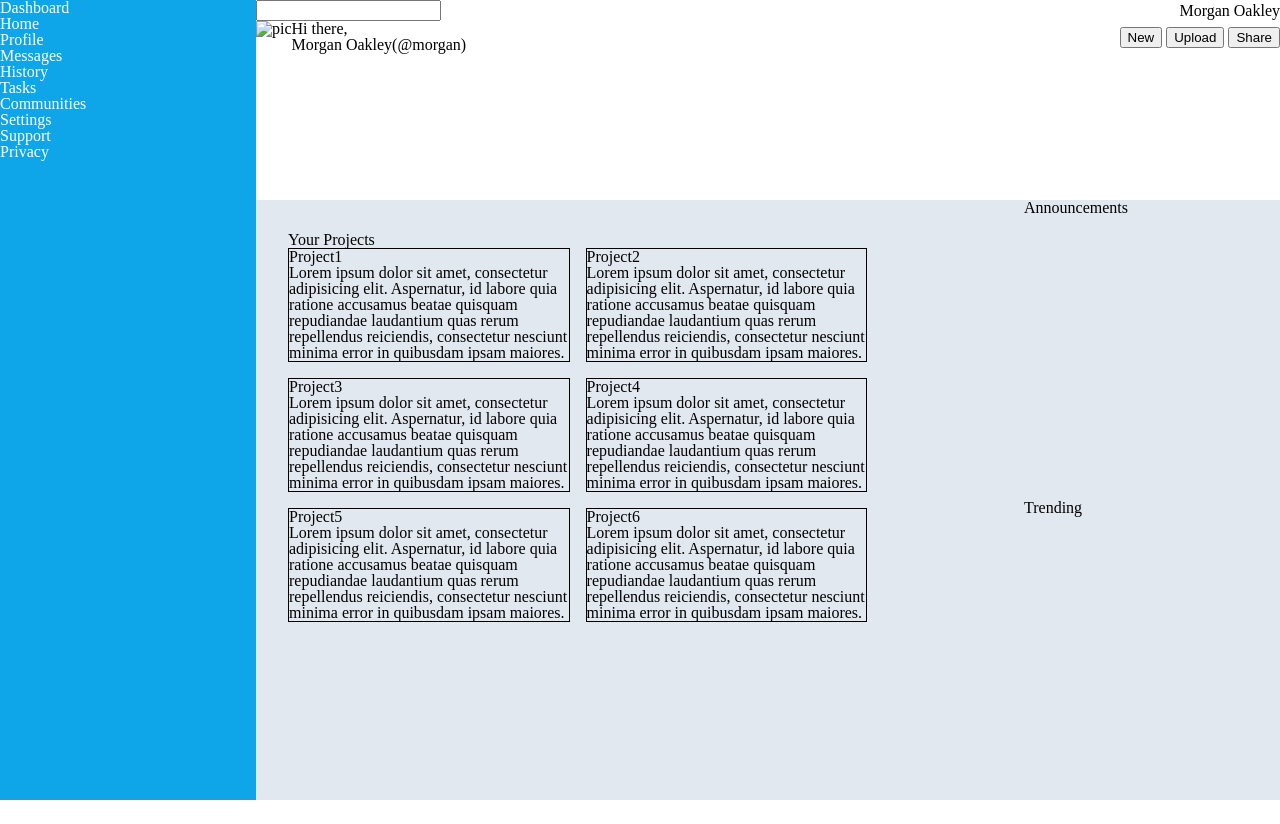
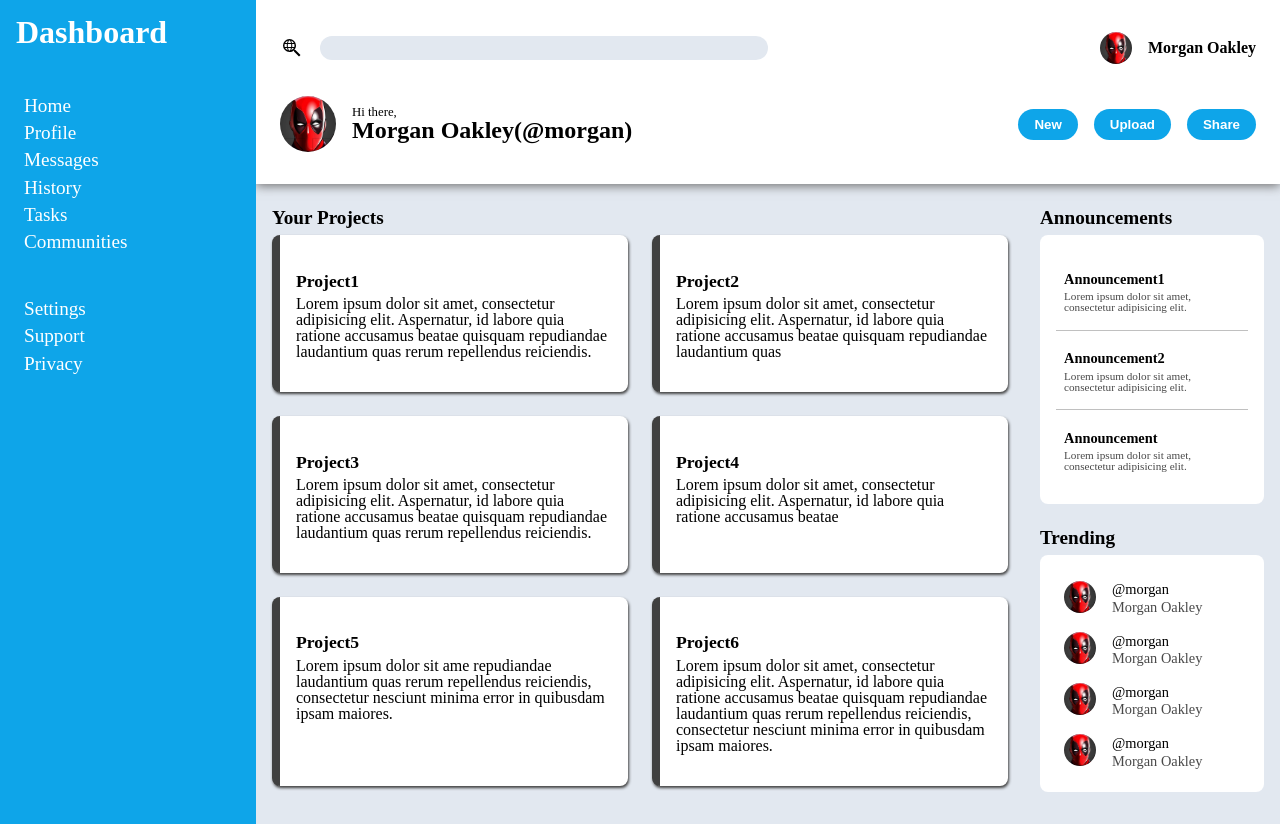
Before and after one commit to MokshagnaV/admin-dashboard, a plain HTML site: page index.html in a window 1280 px wide. Before the commit the page ends 800 px from the top, so only its background shows below. Drawn offline with Linux system fonts and the light colour scheme.

Commit message:
Finish design

```diff
--- a/index.html
+++ b/index.html
@@ -12,8 +12,8 @@
 <body>
     <div class="container">
         <div class="sidebar">
-            <h1>Dashboard</h1>
-            <div class="options1">
+            <h1 id="dashHead">Dashboard</h1>
+            <div id="options1">
                 <ul>
                     <li class="option">Home</li>
                     <li class="option">Profile</li>
@@ -23,7 +23,7 @@
                     <li class="option">Communities</li>
                 </ul>
             </div>
-            <div class="options2">
+            <div id="options2">
                 <ul>
                     <li class="option">Settings</li>
                     <li class="option">Support</li>
@@ -33,67 +33,115 @@
         </div>
         <div class="header">
             <div id="head1">
-                <input type="text" name="search" id="search">
+                <div id="searchdiv">
+                    <img src="./media/search-web.svg" alt="" class="icon">
+                    <input type="text" name="search" id="search">
+                </div>
                 <div class="profile">
-                    <h3>Morgan Oakley</h3>
+                    <img src="./media/deadpool.jpg" alt="" id="smallpic">
+                    <h3 id="smallname">Morgan Oakley</h3>
                 </div>
             </div>
             <div id="head2">
                 <div class="profile">
-                    <img src="" alt="pic">
+                    <img src="./media/deadpool.jpg" alt="pic" id="bigpic">
                     <div class="profile-details">
-                        <p>Hi there,</p>
-                        <h3>Morgan Oakley(@morgan)</h3>
+                        <p id="vsmall">Hi there,</p>
+                        <h3 id="bigname">Morgan Oakley(@morgan)</h3>
                     </div>
                 </div>
                 <div class="actions">
-                    <button class="actions">New </button>
-                    <button class="actions">Upload</button>
-                    <button class="actions">Share</button>
+                    <button class="action">New </button>
+                    <button class="action">Upload</button>
+                    <button class="action">Share</button>
                 </div>
             </div>
         </div>
         <div class="main-content">
             <div class="projects">
-                <h1>Your Projects</h1>
+                <h1 class="proHeads">Your Projects</h1>
                 <div class="projects-container">
                     <div class="project">
-                        <h2>Project1</h2>
-                        <p>Lorem ipsum dolor sit amet, consectetur adipisicing elit. Aspernatur, id labore quia ratione accusamus beatae quisquam repudiandae laudantium quas rerum repellendus reiciendis, consectetur nesciunt minima error in quibusdam ipsam maiores.</p>
+                        <h2 class="cardHead">Project1</h2>
+                        <p class="cardContent">Lorem ipsum dolor sit amet, consectetur adipisicing elit. Aspernatur, id labore quia ratione accusamus beatae quisquam repudiandae laudantium quas rerum repellendus reiciendis.</p>
                         <div class="sets"></div>
                     </div>
                     <div class="project">
-                        <h2>Project2</h2>
-                        <p>Lorem ipsum dolor sit amet, consectetur adipisicing elit. Aspernatur, id labore quia ratione accusamus beatae quisquam repudiandae laudantium quas rerum repellendus reiciendis, consectetur nesciunt minima error in quibusdam ipsam maiores.</p>
+                        <h2 class="cardHead">Project2</h2>
+                        <p class="cardContent">Lorem ipsum dolor sit amet, consectetur adipisicing elit. Aspernatur, id labore quia ratione accusamus beatae quisquam repudiandae laudantium quas </p>
                         <div class="sets"></div>
                     </div>
                     <div class="project">
-                        <h2>Project3</h2>
-                        <p>Lorem ipsum dolor sit amet, consectetur adipisicing elit. Aspernatur, id labore quia ratione accusamus beatae quisquam repudiandae laudantium quas rerum repellendus reiciendis, consectetur nesciunt minima error in quibusdam ipsam maiores.</p>
+                        <h2 class="cardHead">Project3</h2>
+                        <p class="cardContent">Lorem ipsum dolor sit amet, consectetur adipisicing elit. Aspernatur, id labore quia ratione accusamus beatae quisquam repudiandae laudantium quas rerum repellendus reiciendis.</p>
                         <div class="sets"></div>
                     </div>
                     <div class="project">
-                        <h2>Project4</h2>
-                        <p>Lorem ipsum dolor sit amet, consectetur adipisicing elit. Aspernatur, id labore quia ratione accusamus beatae quisquam repudiandae laudantium quas rerum repellendus reiciendis, consectetur nesciunt minima error in quibusdam ipsam maiores.</p>
+                        <h2 class="cardHead">Project4</h2>
+                        <p class="cardContent">Lorem ipsum dolor sit amet, consectetur adipisicing elit. Aspernatur, id labore quia ratione accusamus beatae </p>
                         <div class="sets"></div>
                     </div>
                     <div class="project">
-                        <h2>Project5</h2>
-                        <p>Lorem ipsum dolor sit amet, consectetur adipisicing elit. Aspernatur, id labore quia ratione accusamus beatae quisquam repudiandae laudantium quas rerum repellendus reiciendis, consectetur nesciunt minima error in quibusdam ipsam maiores.</p>
+                        <h2 class="cardHead">Project5</h2>
+                        <p class="cardContent">Lorem ipsum dolor sit ame repudiandae laudantium quas rerum repellendus reiciendis, consectetur nesciunt minima error in quibusdam ipsam maiores.</p>
                         <div class="sets"></div>
                     </div>
                     <div class="project">
-                        <h2>Project6</h2>
-                        <p>Lorem ipsum dolor sit amet, consectetur adipisicing elit. Aspernatur, id labore quia ratione accusamus beatae quisquam repudiandae laudantium quas rerum repellendus reiciendis, consectetur nesciunt minima error in quibusdam ipsam maiores.</p>
+                        <h2 class="cardHead">Project6</h2>
+                        <p class="cardContent">Lorem ipsum dolor sit amet, consectetur adipisicing elit. Aspernatur, id labore quia ratione accusamus beatae quisquam repudiandae laudantium quas rerum repellendus reiciendis, consectetur nesciunt minima error in quibusdam ipsam maiores.</p>
                         <div class="sets"></div>
                     </div>
                 </div>
             </div>
             <div class="anns">
-                <h1>Announcements</h1>
+                <h1 class="proHeads">Announcements</h1>
+                <div class="anns-container">
+                    <div class="anncard">
+                        <h3 class="annhead">Announcement1</h3>
+                        <p class="anncontent">Lorem ipsum dolor sit amet, consectetur adipisicing elit.</p>
+                    </div>
+                    <div class="anncard">
+                        <h3 class="annhead">Announcement2</h3>
+                        <p class="anncontent">Lorem ipsum dolor sit amet, consectetur adipisicing elit.</p>
+                    </div>
+                    <div class="anncard">
+                        <h3 class="annhead">Announcement</h3>
+                        <p class="anncontent">Lorem ipsum dolor sit amet, consectetur adipisicing elit.</p>
+                    </div>
+                </div>
             </div>
             <div class="trending">
-                <h1>Trending</h1>
+                <h1 class="proHeads">Trending</h1>
+                <div class="trends">
+                    <div class="profile trend">
+                        <img src="./media/deadpool.jpg" alt="" id="smallpic">
+                        <div class="tags">
+                            <p class="tag">@morgan</p>
+                            <p class="name">Morgan Oakley</p>
+                        </div>
+                    </div>
+                    <div class="profile trend">
+                        <img src="./media/deadpool.jpg" alt="" id="smallpic">
+                        <div class="tags">
+                            <p class="tag">@morgan</p>
+                            <p class="name">Morgan Oakley</p>
+                        </div>
+                    </div>
+                    <div class="profile trend">
+                        <img src="./media/deadpool.jpg" alt="" id="smallpic">
+                        <div class="tags">
+                            <p class="tag">@morgan</p>
+                            <p class="name">Morgan Oakley</p>
+                        </div>
+                    </div>
+                    <div class="profile trend">
+                        <img src="./media/deadpool.jpg" alt="" id="smallpic">
+                        <div class="tags">
+                            <p class="tag">@morgan</p>
+                            <p class="name">Morgan Oakley</p>
+                        </div>
+                    </div>
+                </div>
             </div>
         </div>
     </div>
--- a/style.css
+++ b/style.css
@@ -50,53 +50,56 @@ table {
 
 
 /* Actual CSS*/
+:root{
+    --gray-bg: #e2e8f0;
+    --white-bg: #ffffff;
+    --blue-clr: #0ea5e9;
+    --box-accent: #404040;
+}
 .container{
-    background-color: #e2e8f0;
+    background-color: var(--gray-bg);
     min-height: 100vh;
     display: grid;
     grid-template-columns: 1fr 4fr;
-    grid-template-rows: 1fr 3fr;
 }
 
 .sidebar{
-    background-color: #0ea5e9;
+    background-color: var(--blue-clr);
     grid-column: 1/2;
-    grid-row: 1/-1;
-    color: #ffffff;
+    grid-row: 1/3;
+    color: var(--white-bg);
+    z-index: 2;
 }
 .header{
-    background-color: #ffffff;
+    background-color: var(--white-bg);
     grid-column: 2/ 3;
+    padding: 1rem;
+    box-shadow: 0 2px 10px rgb(114, 113, 113);
 }
 #head1{
     display: flex;
     justify-content: space-between;
     align-items: center;
+    padding: 1rem .5rem;
 }
 #head2{
     display: flex;
     justify-content: space-between;
     align-items: center;
+    padding: 1rem 0.5rem;
 }
 .profile{
     display: flex;
-}
-
-.profile p, .profile h3{
-    margin: 0;
 }
 .main-content{
     grid-column: 2/3;
     display: grid;
     grid-template-columns: 3fr 1fr;
-    grid-template-rows: 1fr 1fr;
+    grid-template-rows: 20rem 20rem;
 }
 .projects{
     grid-row: 1/-1;
-    padding: 2rem;
-}
-ul li{
-    list-style: none;
+    padding: 1rem;
 }
 
 .icon{
@@ -105,9 +108,150 @@ ul li{
 
 .projects-container{
     display: grid;
-    grid-template-columns: repeat(auto-fit, minmax(200px, 40%));
-    gap: 1rem;
+    grid-template-columns: repeat(auto-fit, minmax(48%, 1fr));
+    gap: 1.5rem;
 }
 .project{
     border: 1px solid black;
 }
+
+
+#dashHead{
+    font-size: 2rem;
+    font-weight: 700;
+    padding: 1rem;
+}
+
+#options1,
+#options2{
+    margin: 1rem;
+    padding: .5rem 0;
+}
+
+.option{
+    font-size: 1.2rem;
+    font-weight: 500;
+    margin: .5rem;
+}
+
+#searchdiv{
+    /* align-items: center; */
+    display: flex;
+    width: 50%;
+    gap: 1rem;
+}
+#search{
+    border-radius: 50px;
+    outline: none;
+    border: none;
+    background-color: var(--gray-bg);
+    flex: 1;
+}
+
+.profile{
+    display: flex;
+    gap: 1rem;
+    align-items: center;
+}
+#smallpic{
+    width: 2rem;
+    border-radius: 100%;
+}
+#smallname{
+    font-size: 1rem;
+    font-weight: bold;
+}
+#bigpic{
+    width: 3.5rem;
+    border-radius: 100%;
+}
+#vsmall{
+    font-size: .8rem;
+    font-weight: 500;
+}
+#bigname{
+    font-size: 1.5rem;
+    font-weight: bold;
+}
+.actions{
+    display: flex;
+    align-items: center;
+    gap: 1rem;
+}
+
+.action{
+    border-radius: 50px;
+    border: none;
+    background-color: var(--blue-clr);
+    color: var(--white-bg);
+    /* font-size: 1rem; */
+    font-weight: 600;
+    padding: .5rem 1rem;
+}
+
+.proHeads{
+    font-size: 1.2rem;
+    font-weight: bold;
+    padding: .5rem 0;
+}
+
+.project{
+    padding: 2rem 1rem;
+    background-color: var(--white-bg);
+    border-radius: .5rem;
+    border: none;
+    border-left: .5rem solid var(--box-accent);
+    box-shadow: 1px 2px 3px var(--box-accent);
+}
+
+.cardHead{
+    font-size: 1.1rem;
+    font-weight: bold;
+    padding: .35rem 0;
+}
+
+.anns{
+    padding: 1rem;
+}
+
+.anns-container, .trends{
+    background-color: var(--white-bg);
+    padding: 1rem;
+    border-radius: .5rem;
+}
+
+.anncard{
+    padding: 1rem .5rem;
+    border-bottom: .5px solid #c0c0c0;
+}
+
+.anncard:last-child{
+    border-bottom: none;
+}
+
+.annhead{
+    font-size: .9rem;
+    font-weight: bold;
+    padding: .3rem 0;
+}
+
+.anncontent{
+    font-size: .7rem;
+    color: #494949;
+}
+
+.trending{
+    padding: 1rem;
+}
+
+.tag{
+    font-size: .9rem;
+    padding: .2rem 0;
+}
+.tags > .name{
+    font-size: .9rem;
+    color: #494949;
+}
+.trend{
+    padding: .5rem;
+}
```
Also changed, not shown: media/deadpool.jpg (added), media/search-web.svg (added).
